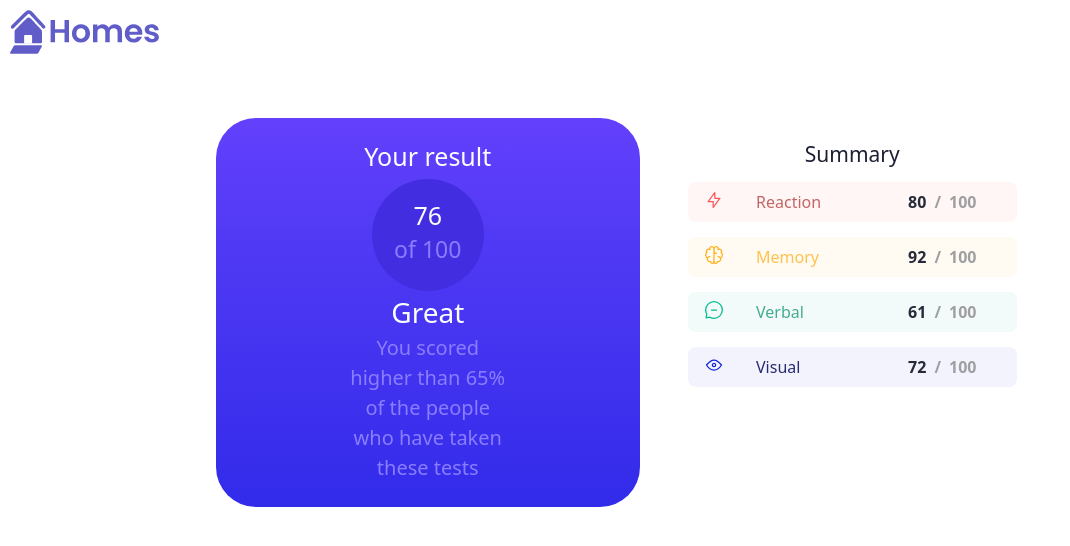
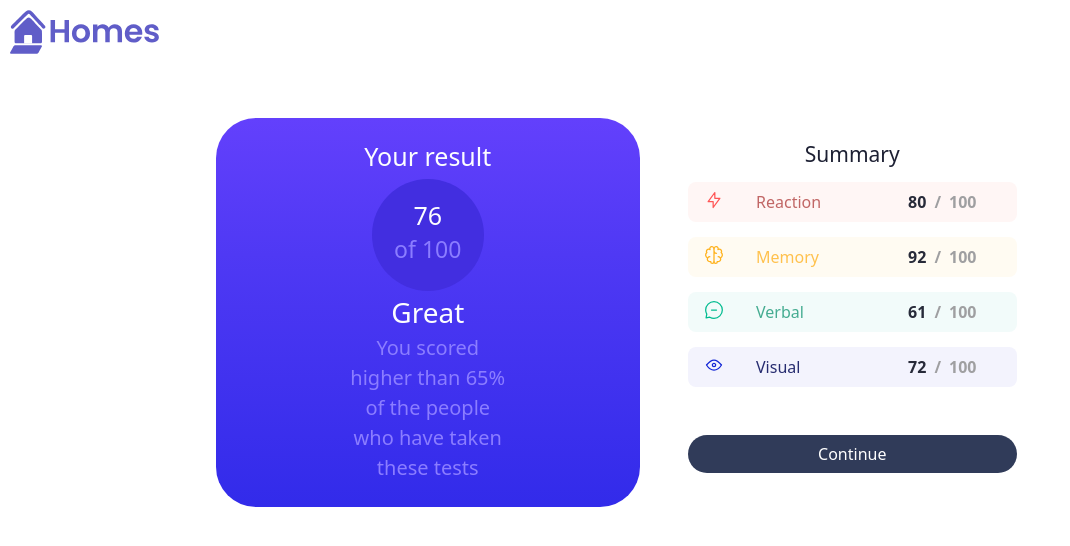
Before and after one commit to marcelCarpinter/results-summary-angular, an Angular app in the folder app/: page / in a window 1280 px wide. Shown: the top 546 px of the page, without its empty margins (0-1070 px from the left). Built offline with nearby package versions, Linux system fonts and the light colour scheme.

Commit message:
Adding stlyes to summary component

```diff
--- a/app/src/app/summary/summary.component.css
+++ b/app/src/app/summary/summary.component.css
@@ -6,3 +6,10 @@
   font-size: 21px;
   line-height: 21px;
 }
+
+.btn-result{
+  background-color: #303b59;
+  color: #FFF;
+  font-weight: 500;
+  border-radius: 24px;
+}
--- a/app/src/app/summary/summary.component.ts
+++ b/app/src/app/summary/summary.component.ts
@@ -14,6 +14,9 @@ import {Result} from "../result";
       </div>
       <div>
         <app-score *ngFor="let result of results" [result]="result" ></app-score>
+      </div>
+      <div class="mt-5">
+        <button class="btn btn-result w-full">Continue</button>
       </div>
     </div>
   `,
```
